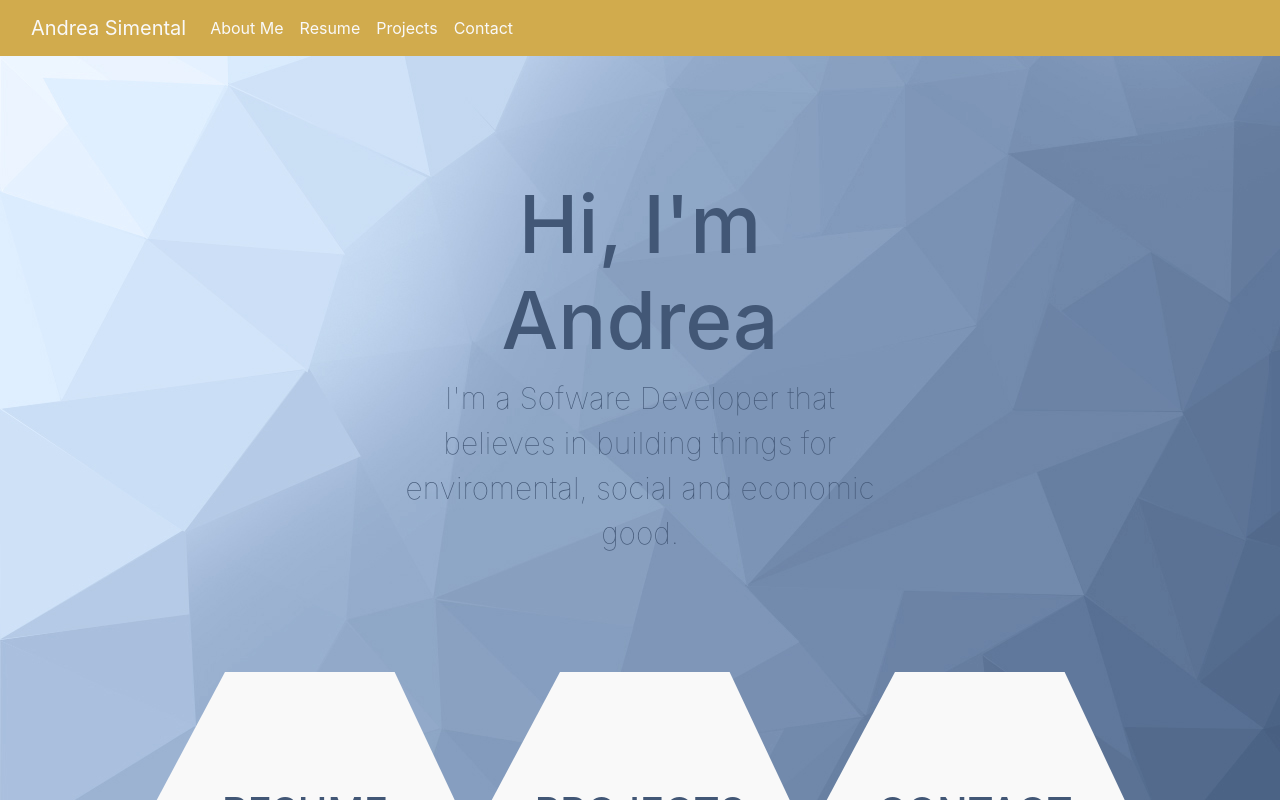
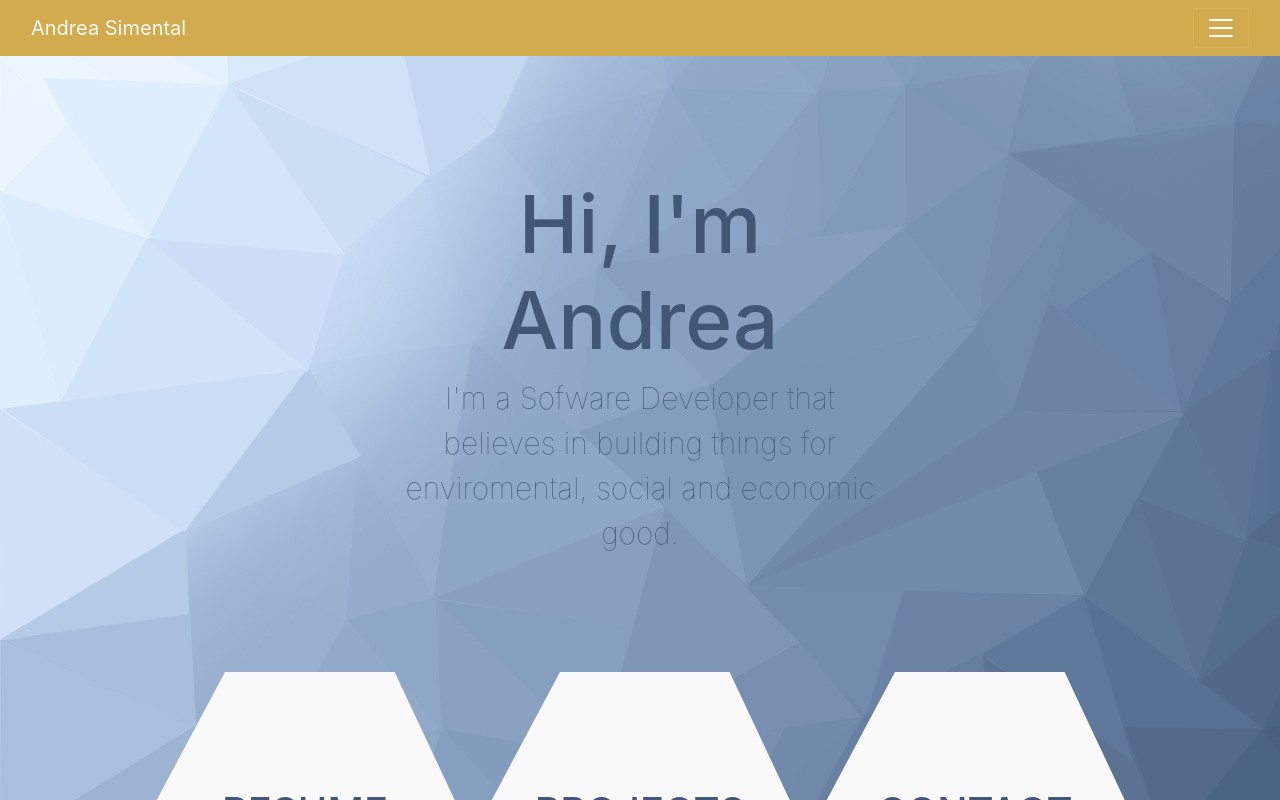
Before and after one commit to anlsim/anlsim.github.io, a React (Create React App) app: page / in a window 1280 px wide. Shown: the top 800 px of the page. Built offline with nearby package versions, Linux system fonts and the light colour scheme.

Commit message:
changing nav bar to collapse

```diff
--- a/public/index.html
+++ b/public/index.html
@@ -34,10 +34,10 @@
       work correctly both with client-side routing and a non-root public URL.
       Learn how to configure a non-root public URL by running `npm run build`.
     -->
-    <title>React App</title>
+    <title>Andrea's Simental Porfolio</title>
   </head>
   <body>
-    <noscript>You need to enable JavaScript to run this app.</noscript>
+
     <div id="root"></div>
 
     <!--
--- a/src/components/MenuItem.js
+++ b/src/components/MenuItem.js
@@ -4,14 +4,10 @@ import '../styles/MenuItem.scss';
 
 const MenuItem = ({title, history, linkUrl, match}) => (
         <>
-
-
         <div className = 'pentagon' onClick={()=> history.push(`${match.url}${linkUrl}`)}>
             <div className = 'content'>
                     <h1 className ='title'>{title.toUpperCase()}</h1>
-
             </div>
-
         </div>
         </>
 
--- a/src/components/NavBar.js
+++ b/src/components/NavBar.js
@@ -5,15 +5,14 @@ import '../styles/custom.scss';
 const NavBar = () => {
     return (
     <>
-    <nav className="navbar navbar-expand-lg navbar-dark bg-secondary">
+        <nav className="navbar navbar-expand-xxl navbar-dark bg-secondary">
           <div className="container-fluid">
             <Link className="navbar-brand" to="/">Andrea Simental</Link>
             <button className="navbar-toggler" type="button" data-bs-toggle="collapse" data-bs-target="#navbarNav" aria-controls="navbarNav" aria-expanded="false" aria-label="Toggle navigation">
                 <span className="navbar-toggler-icon"></span>
             </button>
-    <div className="collapse navbar-collapse" id="navbarNav">
+            <div className="collapse navbar-collapse justify-content-end" id="navbarNav">
                 <ul className="navbar-nav">
-
                   <li className="nav-item">
                       <Link className="nav-link" to="/About">About Me</Link>
                   </li>
--- a/src/components/Project.js
+++ b/src/components/Project.js
@@ -10,22 +10,16 @@ const Project = ({title, description, linkUrl, imgUrl, gitUrl}) => (
                     <div className='card-img' style={{backgroundImage: `url(${imgUrl})`}}/>
                             <h1 className ='card-name'><span className= 'card-name-span'>{title}</span></h1>
                             <p className ='card-description'>{description}</p>
-
                     <div className= 'card-footer'>
                         <div class="card-footer-social">
                             <h3>{gitUrl}</h3>
                         </div>
                         <div class="card-footer-social">
                             <h3>{linkUrl}Live Demo</h3>
-
                         </div>
                     </div>
                 </div>
             </div>
-
-
-
-
         </>
 
 
--- a/src/components/ProjectMenu.js
+++ b/src/components/ProjectMenu.js
@@ -37,10 +37,7 @@ class ProjectMenu extends Component {
                 gitUrl:'',
                 linkUrl:'',
 
-
             },
-
-
 
             ]
         };
@@ -48,8 +45,6 @@ class ProjectMenu extends Component {
     render(){
         return(
             <div className='row'>
-
-
                {
                     this.state.sections.map(({id, ...SectionProps}) => (
                         <Project key={id} {...SectionProps}/>
```
Also changed, not shown: src/pages/ProjectsPage.js (+4 -6 lines). Lines whose indentation alone changed are shown as unchanged.
